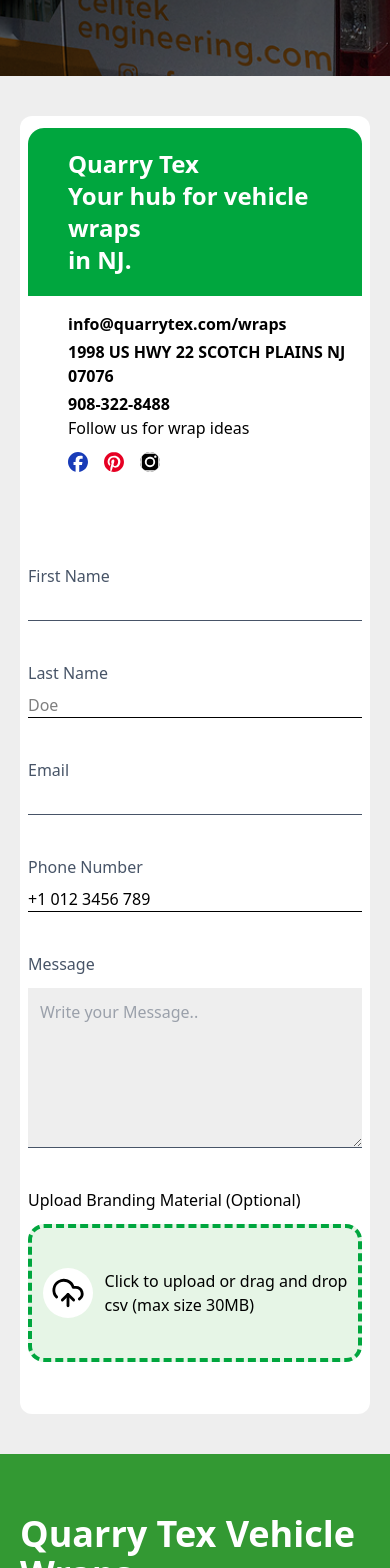
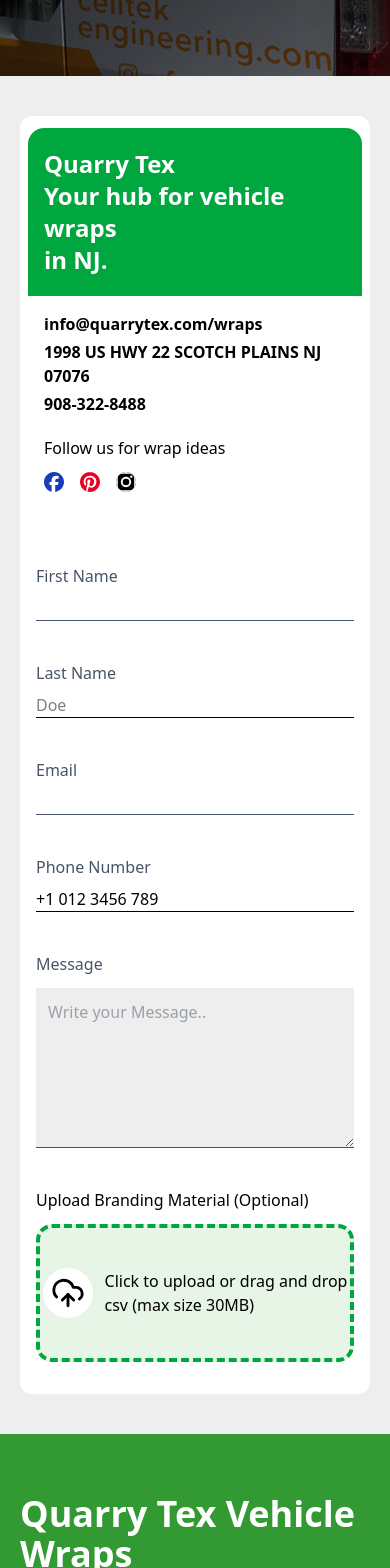
Before and after one commit to qutubahmed732/querry-tex-next.js, a Next.js app: page /contact in a window 390 px wide. Shown: the part 380-1948 px from the top of the page. Built offline with nearby package versions, Linux system fonts and the light colour scheme.

Commit message:
adjust spacing in contact-us

```diff
--- a/src/app/components/Footer.tsx
+++ b/src/app/components/Footer.tsx
@@ -36,7 +36,7 @@
                         </ul>
                         <ul className="w-1/2 flex flex-col gap-4">
                             <li>Get a Quote</li>
-                            <li>Contact Us</li>
+                            <li><Link href="./contact">Contact Us</Link></li>
                             <li>Terms of Services</li>
                             <li>Privacy Policy</li>
                         </ul>
--- a/src/app/contact/page.tsx
+++ b/src/app/contact/page.tsx
@@ -8,8 +8,6 @@
 
 import { SiPinterest, SiFacebook, SiInstagram } from "react-icons/si";
 import { UploadCloud   } from "lucide-react";
-
-
 
 
 export default function ContactUs() {
@@ -32,15 +30,15 @@
         <div className="rounded-xl bg-white py-3 px-2 flex contact-flex-direction items-stretch justify-between">
 
           {/* left side */}
-          <div className="width-40-on-920px flex flex-col justify-between">
+          <div className="width-40-on-920px flex flex-col justify-between gap-5 md:gap-0">
 
             <div className="flex flex-col gap-4">
 
-              <div className="pl-10 py-5 text-white bg-green-600 font-bold text-2xl rounded-t-2xl">
+              <div className="pl-4 md:pl-10 py-5 text-white bg-green-600 font-bold text-2xl rounded-t-2xl">
                 <p>Quarry Tex <br /> Your hub for vehicle wraps <br /> in NJ.</p>
               </div>
 
-              <div className="pl-10 font-semibold flex flex-col gap-1">
+              <div className="pl-4 md:pl-10 font-semibold flex flex-col gap-1">
                 <p>info@quarrytex.com/wraps</p>
                 <p>1998 US HWY 22 SCOTCH PLAINS NJ 07076</p>
                 <p>908-322-8488</p>
@@ -48,7 +46,7 @@
 
             </div>
 
-            <div className="flex flex-col gap-3 pl-10 pb-8">
+            <div className="flex flex-col gap-3 pl-4 md:pl-10 pb-8">
               <p>Follow us for wrap ideas</p>
 
               <span className="flex items-center gap-4">
@@ -62,8 +60,8 @@
           </div>
 
           {/* right side */}
-          <div className="width-60-on-920px py-10">
-            <div className="flex flex-col gap-10">
+          <div className="width-60-on-920px py-5 md:py-10">
+            <div className="px-2 flex flex-col gap-10">
 
               <div className="flex flex-col md:flex-row gap-10 *:w-full"> {/* first label div */}
 
```
